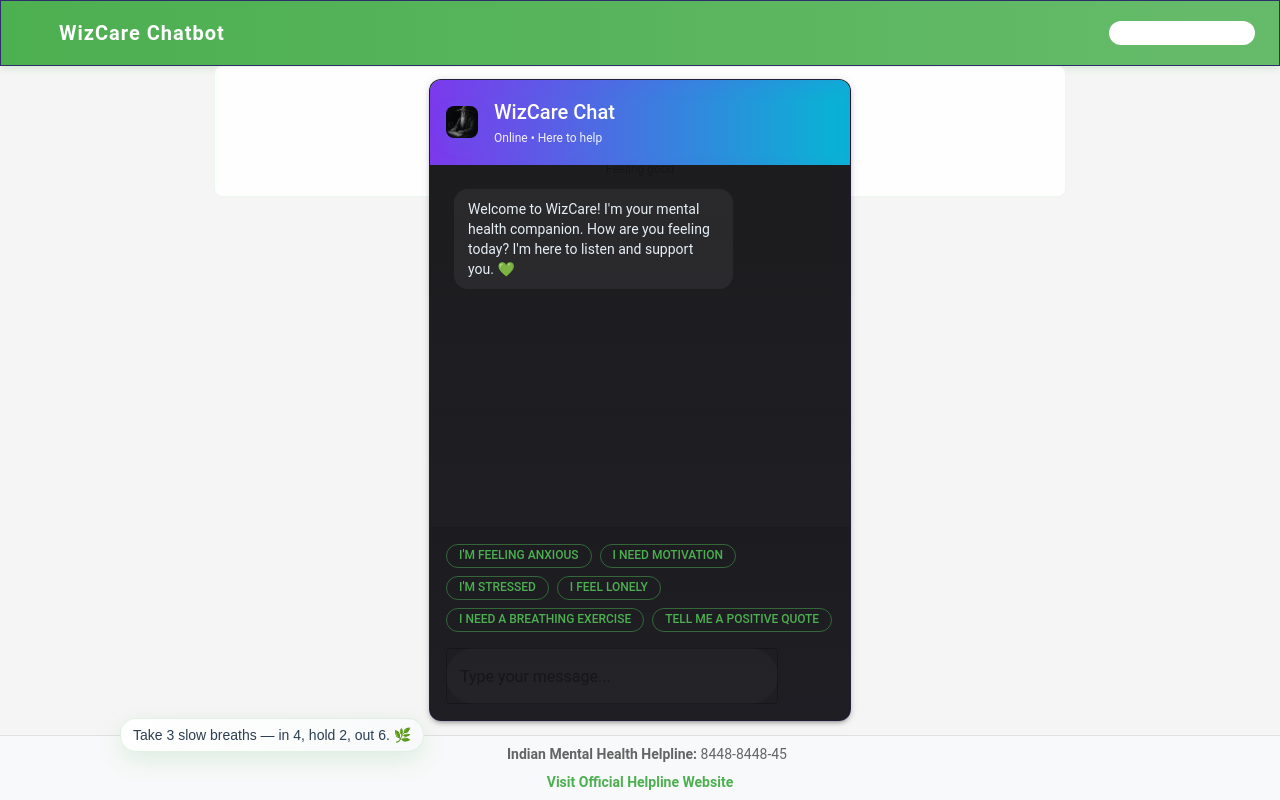
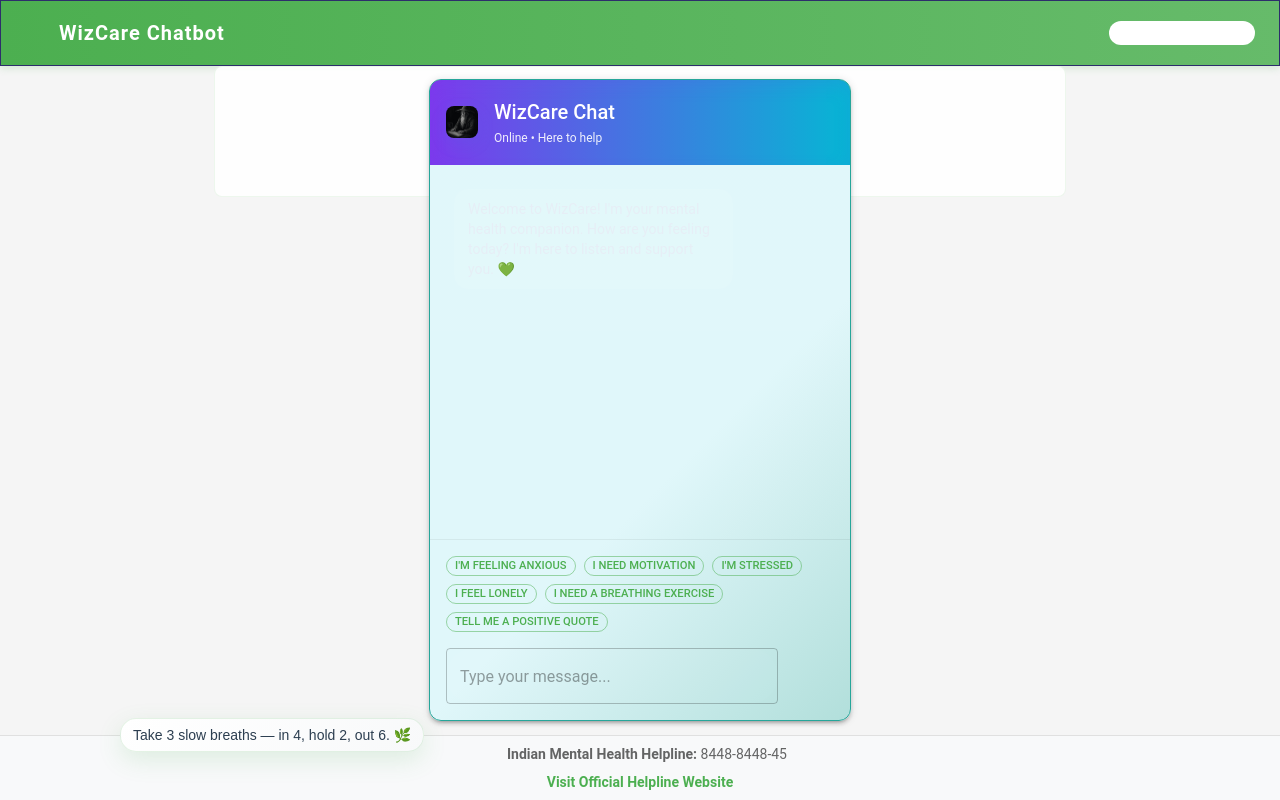
Before and after one commit to umesh-blip/ucare-mental-health-chatbot, a React (Create React App) app in the folder frontend/: page / in a window 1280 px wide. Built offline with nearby package versions, Linux system fonts and the light colour scheme; some icons are missing.

Commit message:
Initial commit for new ID

```diff
--- a/frontend/src/App.js
+++ b/frontend/src/App.js
@@ -472,7 +472,7 @@ function App() {
           <StressMeter level={stressLevel} deathMentions={deathMentions} />
           {/* Inline Chat Card - centered */}
           <Box sx={{ flex: 1, position: 'relative' }}>
-            <Box className="chat-card fixed" sx={{ borderRadius: 3, boxShadow: 3, display: 'flex', flexDirection: 'column', overflow: 'hidden' }}>
+            <Box className="chat-card fixed" sx={{ borderRadius: 3, boxShadow: 3, display: 'flex', flexDirection: 'column', overflow: 'hidden', background: 'linear-gradient(135deg, #e0f7fa 60%, #b2dfdb 100%)', border: '1.5px solid #26a69a' }}>
               <Box className="chat-card-header" sx={{ display: 'flex', alignItems: 'center', gap: 2, p: 2, bgcolor: 'primary.main', color: 'white' }}>
                 <img src="/codewizard.jpeg" alt="WizCare" style={{ width: 32, height: 32, borderRadius: 8 }} />
                 <Box sx={{ flex: 1 }}>
@@ -489,7 +489,8 @@ function App() {
               >
                 {messages.map((msg, idx) => (
                   <Box key={idx} sx={{ display: 'flex', mb: 2, justifyContent: msg.from === 'user' ? 'flex-end' : 'flex-start' }}>
-                    {/* REMOVE DoctorAvatarImage from bot replies */}
+                    {/* Only show avatar for bot, never for user */}
+                    {msg.from === 'bot' && false /* Remove avatar for text-only chat */}
                     <Box sx={{ maxWidth: '75%' }}>
                       <Box className={`message-bubble ${msg.from === 'user' ? 'user-fill' : 'bot'}`} sx={{ p: 1.5 }}>
                         <Typography variant="body2" sx={{ whiteSpace: 'pre-line' }}>{msg.text}</Typography>
@@ -500,7 +501,6 @@ function App() {
                 ))}
                 {loading && (
                   <Box sx={{ display: 'flex', mb: 2, alignItems: 'center' }}>
-                    {/* REMOVE DoctorAvatarImage from typing indicator */}
                     <div className="typing-bubble" style={{ marginLeft: 12 }}>
                       <span className="dot"></span>
                       <span className="dot"></span>
@@ -510,11 +510,10 @@ function App() {
                 )}
                 <div ref={chatEndRef} />
               </Box>
-
               <Box className="chat-card-footer" sx={{ p: 2, borderTop: '1px solid rgba(0,0,0,0.06)', display: 'flex', gap: 1, flexDirection: 'column' }}>
                 <Box sx={{ display: 'flex', gap: 1, flexWrap: 'wrap', mb: 1 }}>
                   {quickReplies.map((q, i) => (
-                    <Button key={i} size="small" variant="outlined" onClick={() => handleQuickReply(q)} sx={{ borderRadius: 20, fontSize: '0.75rem', px: 1.5, py: 0.5, minHeight: 24, minWidth: 0, lineHeight: 1.1 }}>{q}</Button>
+                    <Button key={i} size="small" variant="outlined" onClick={() => handleQuickReply(q)} sx={{ borderRadius: 20, fontSize: '0.7rem', px: 1, py: 0.2, minHeight: 20, minWidth: 0, lineHeight: 1.1 }}>{q}</Button>
                   ))}
                 </Box>
                 <Box sx={{ display: 'flex', gap: 2, alignItems: 'center' }}>
```
